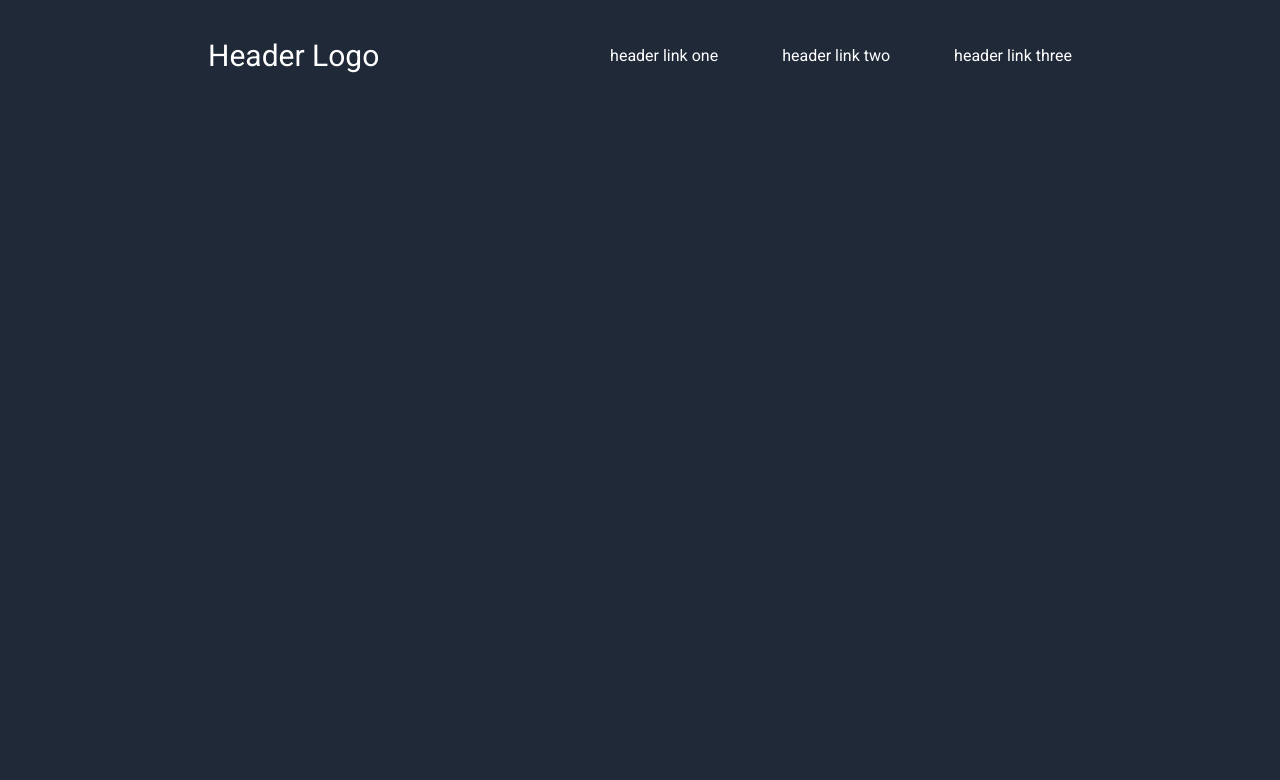
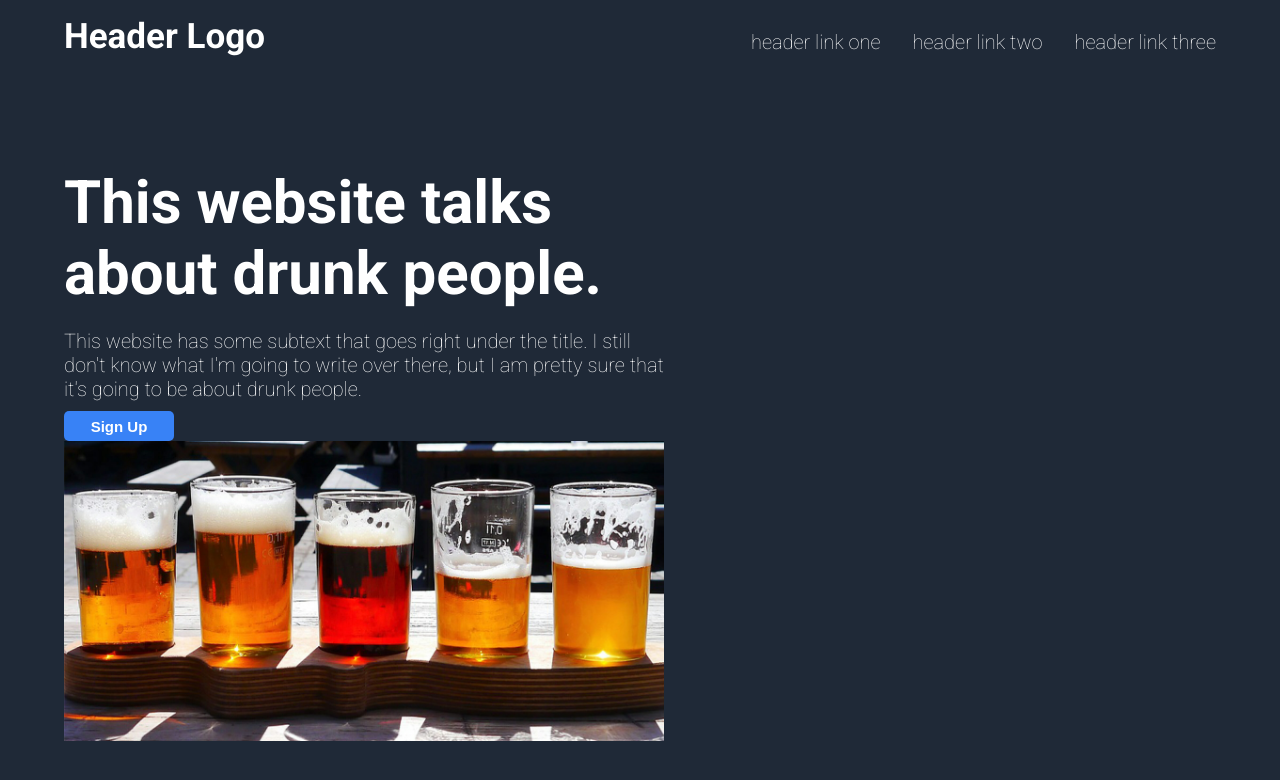
Before and after one commit to Mangata42/odin-landing-page, a plain HTML site: page index.html in a window 1280 px wide. Drawn offline with Linux system fonts and the light colour scheme.

Commit message:
The header content is done.

```diff
--- a/index.html
+++ b/index.html
@@ -9,6 +9,9 @@
 
     <body>
         <div class="header-container">
+
+            <div class="header-links-container">
+
                 <div class="header-left">
                     <p>Header Logo</p>
                 </div>
@@ -18,13 +21,27 @@
                     <p>header link two</p>
                     <p>header link three</p>
                 </div>
+
             </div>
 
+            <div class="header-info-container">
+
+                <div class="info-left">
+                    <p id="info-title">This website talks about drunk people.</p>
+                    <p>
+                        This website has some subtext that goes right under the title.
+                        I still don't know what I'm going to write over there, but I am
+                        pretty sure that it's going to be about drunk people.
+                    </p>
+                    <button id="header" class="button">Sign Up</button>
+                </div>
+
+                <div class="info-right">
+                    <img alt="Some Beers" id="info-img" src="./images/beer.jpg">
+                </div>
 
             </div>
-        <div class="quote"></div>
-        <div class="call-to-action"></div>
-        <div class="footer"></div>
+
     </body>
 
 </html>
--- a/styles.css
+++ b/styles.css
@@ -1,25 +1,82 @@
-@import url('https://fonts.googleapis.com/css2?family=Roboto&display=swap');
+@import url('https://fonts.googleapis.com/css2?family=Roboto:ital,wght@0,100;0,400;0,700;1,100;1,400;1,700&display=swap');
+
+*{
+    margin: 0px;
+    padding: 0px;
+}
 
 body {
     display: flex;
+    align-items: center;
     flex-direction: column;
     background-color: #1f2937;
     color: white;
     font-family: "Roboto", sans-serif;
+    padding: 0px 64px;
+}
+
+p{
+    font-size: 20px;
+    font-weight: 100;
 }
 
 .header-container{
+    margin-top: 16px;
+}
+
+.header-links-container{
     display: flex;
     justify-content: space-between;
     align-items: center;
-    padding: 0 200px;
+    flex-wrap: wrap;
 }
 
 .header-left p{
-    font-size: 30px;
+    font-weight: 700;
+    font-size: 35px;
+    margin-bottom: 10px;
 }
 
 .header-right{
     display: flex;
-    gap: 64px;
+    gap: 32px;
 }
+
+.header-info-container{
+    display: flex;
+    justify-content: space-between;
+    margin-top: 100px;
+    flex-wrap: wrap;
+}
+
+.info-left{
+    margin-right: 64px;
+    width: 600px;
+    height: auto;
+}
+
+#info-title {
+    font-size: 60px;
+    font-weight: 700;
+    margin-bottom: 20px;
+}
+
+.button {
+    background-color: #3882f6;
+    color: #fff;
+    border-radius: 5px;
+    width: 110px;
+    height: 30px;
+    font-size: 15px;
+    font-weight: 700;
+}
+
+.button#header{
+    margin-top: 10px;
+    border: none;
+}
+
+#info-img{
+    width: 600px;
+    height: 300px;
+}
```
Also changed, not shown: images/beer.jpg (added), 2 other files. Lines whose indentation alone changed are shown as unchanged.
